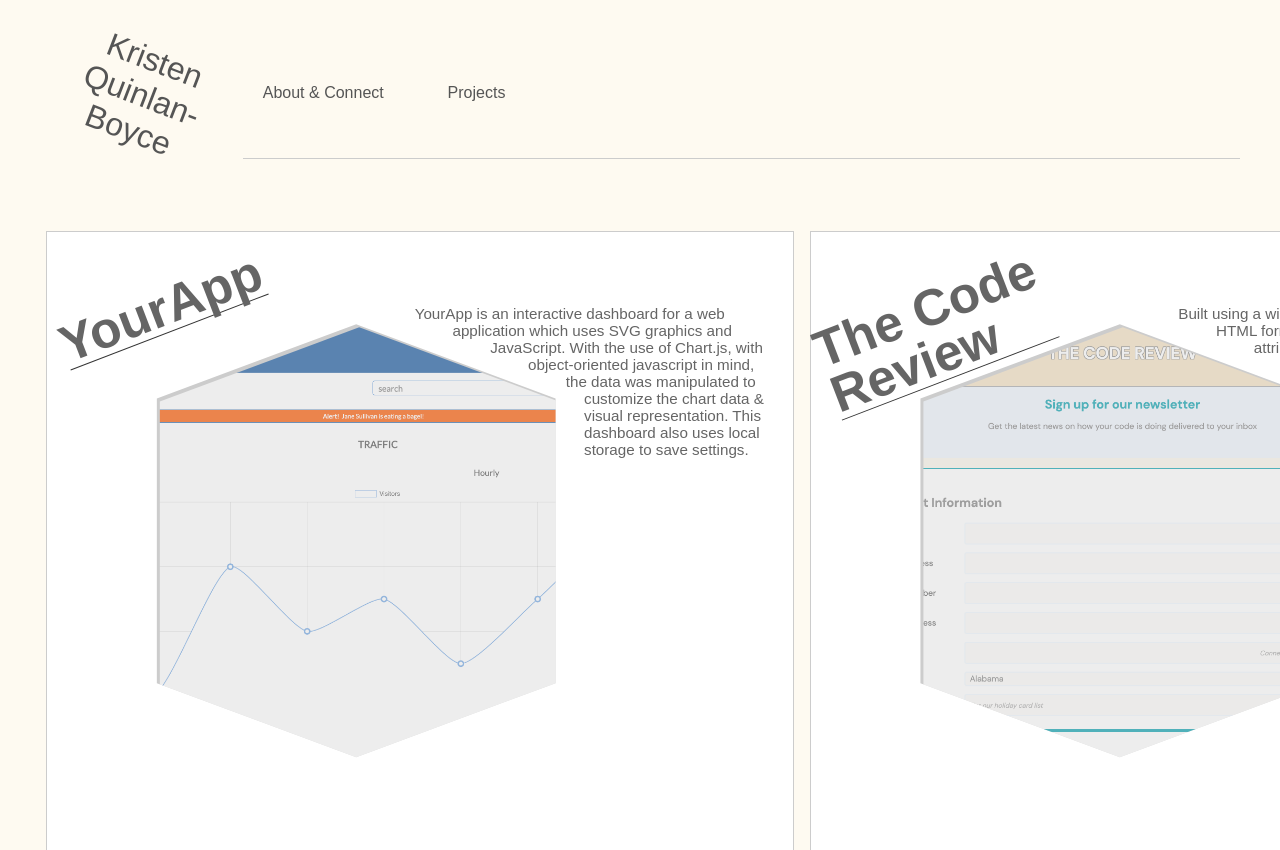
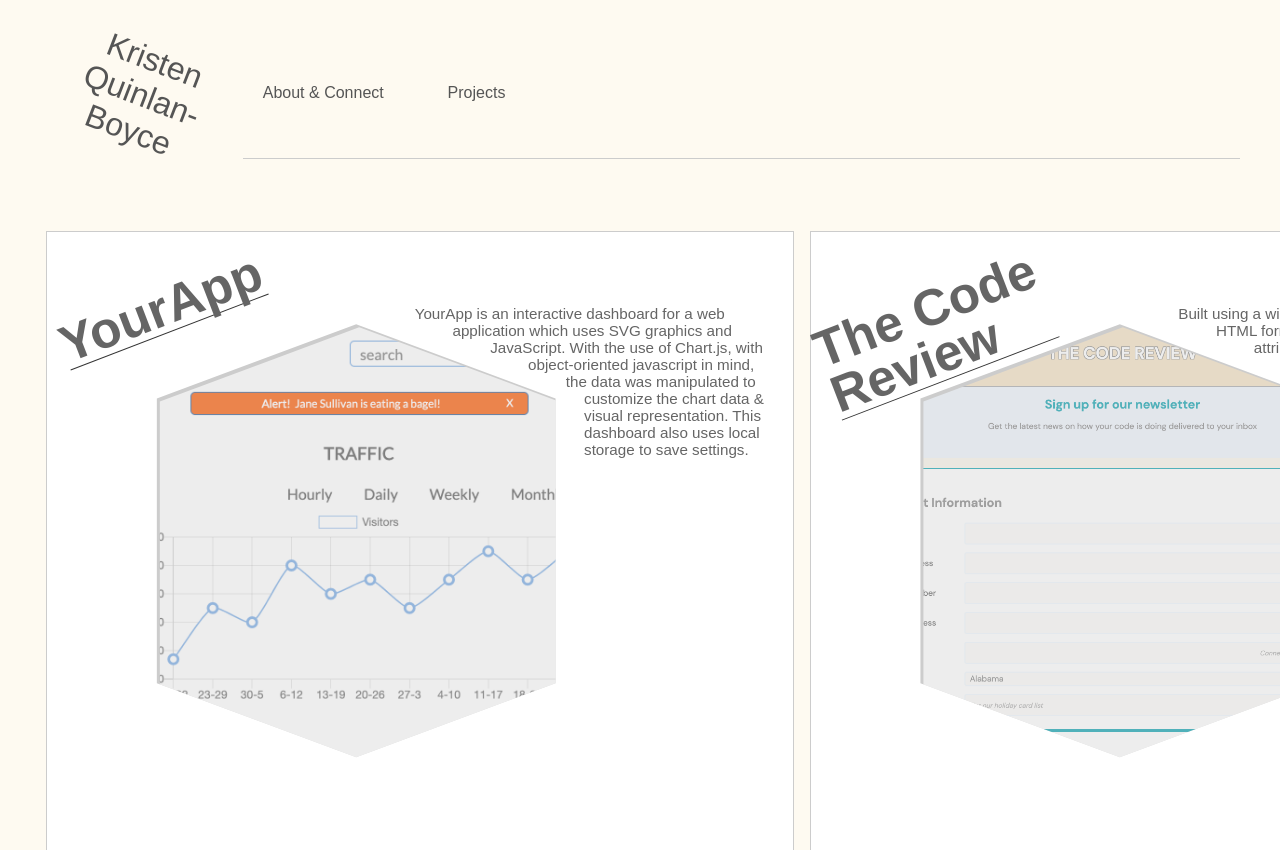
Before and after one commit to KrisQuiBo/portfolio2019, a plain HTML site: page index.html in a window 1280 px wide. Shown: the top 850 px of the page. Drawn offline with Linux system fonts and the light colour scheme; a web font is replaced by a local one.

Commit message:
fix lost image

```diff
--- a/index.html
+++ b/index.html
@@ -37,7 +37,7 @@
             <h1>YourApp</h1>
             <div class="polyg-border">
               <a href="https://krisquibo.github.io/web_app_dashboard_v3.1/" target="_blank">
-                <img src="imgs/yourApp-full.png" alt="Employee Dashboard" class=" hexag">
+                <img src="imgs/YourApp-Mobile.png" alt="Employee Dashboard" class=" hexag">
               </a>
             </div>
             <p class="text-insert"><br><br>
```
